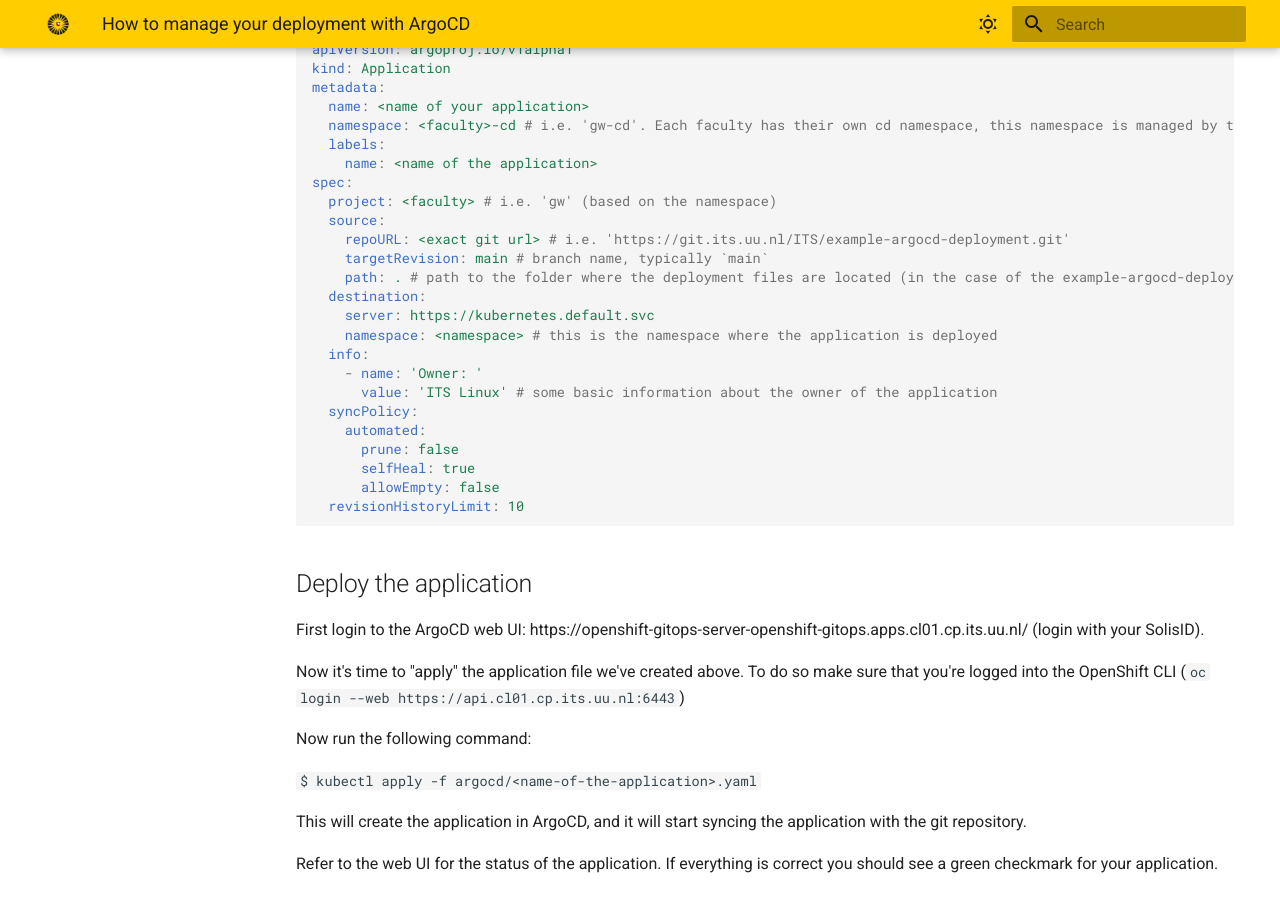
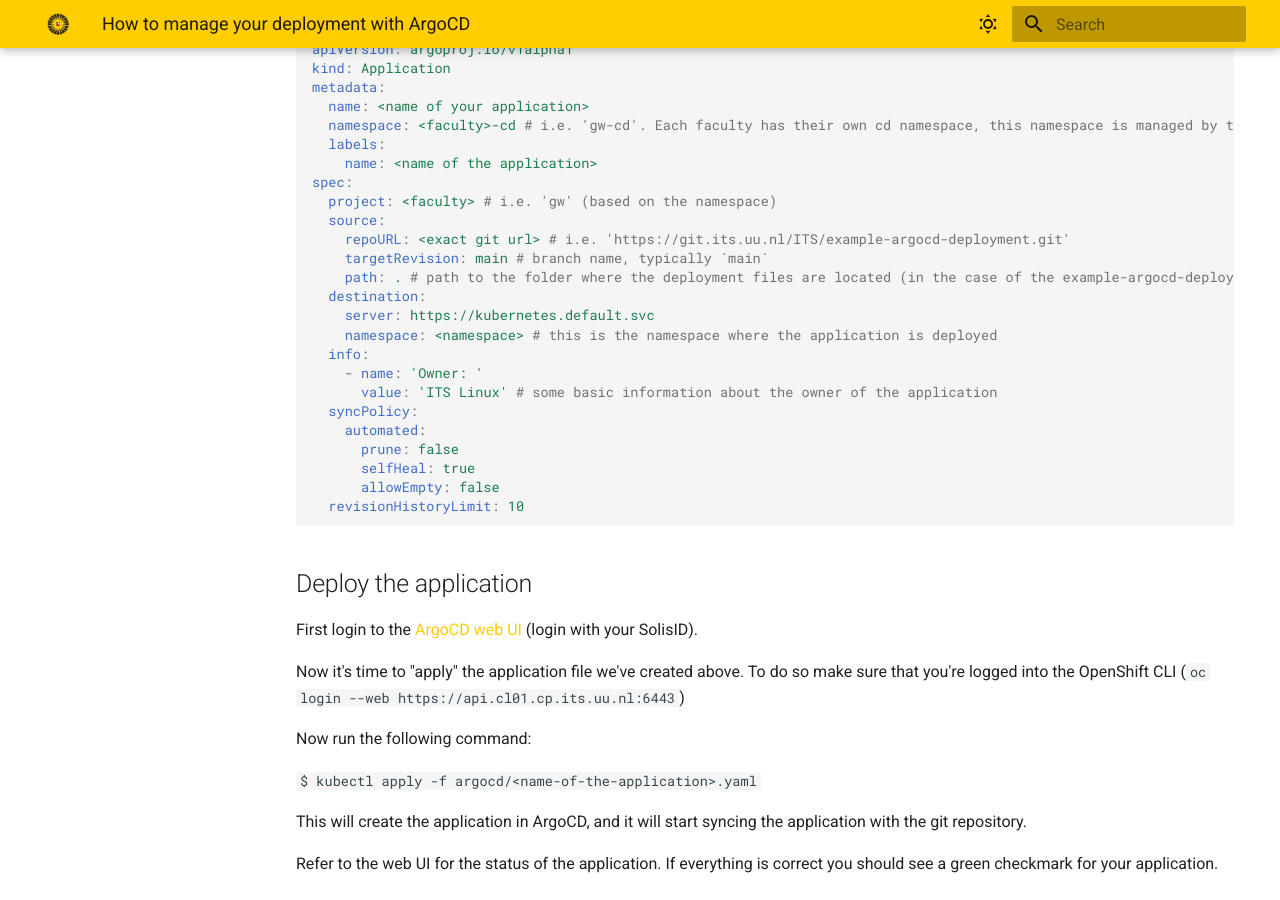
Before and after one commit to UtrechtUniversity/containerplatform-docs, an MkDocs documentation site: the page built from docs/content/guides/managed-deployment-with-argocd.md, in a window 1280 px wide and 900 px high, scrolled down 939 px. Built offline with MkDocs 1.6.1 and Material for MkDocs 9.7.7, drawn with Linux system fonts in a browser that asks for light colours.

Commit message:
adjust the list in argocd file

````diff
--- a/docs/content/guides/managed-deployment-with-argocd.md
+++ b/docs/content/guides/managed-deployment-with-argocd.md
@@ -1,8 +1,8 @@
 # How to manage your deployment with ArgoCD
 
 ## Prerequisites
-- Code repository with your application `yaml` files (contact the ITS Linux team to add your repository to ArgoCD)
-- An AppProject (provided by the ITS Linux team)
+* Code repository with your application `yaml` files (contact the ITS Linux team to add your repository to ArgoCD)
+* An AppProject (provided by the ITS Linux team)
 
 ### Code repository
 ArgoCD manages the deployment of your application, based on the presence of the deployment files in your (configured) repository.
@@ -54,7 +54,7 @@
 ```
 
 ## Deploy the application
-First login to the ArgoCD web UI: https://openshift-gitops-server-openshift-gitops.apps.cl01.cp.its.uu.nl/ (login with your SolisID).
+First login to the [ArgoCD web UI](https://openshift-gitops-server-openshift-gitops.apps.cl01.cp.its.uu.nl/) (login with your SolisID).
 
 Now it's time to "apply" the application file we've created above.
 To do so make sure that you're logged into the OpenShift CLI (`oc login --web https://api.cl01.cp.its.uu.nl:6443`)
````
